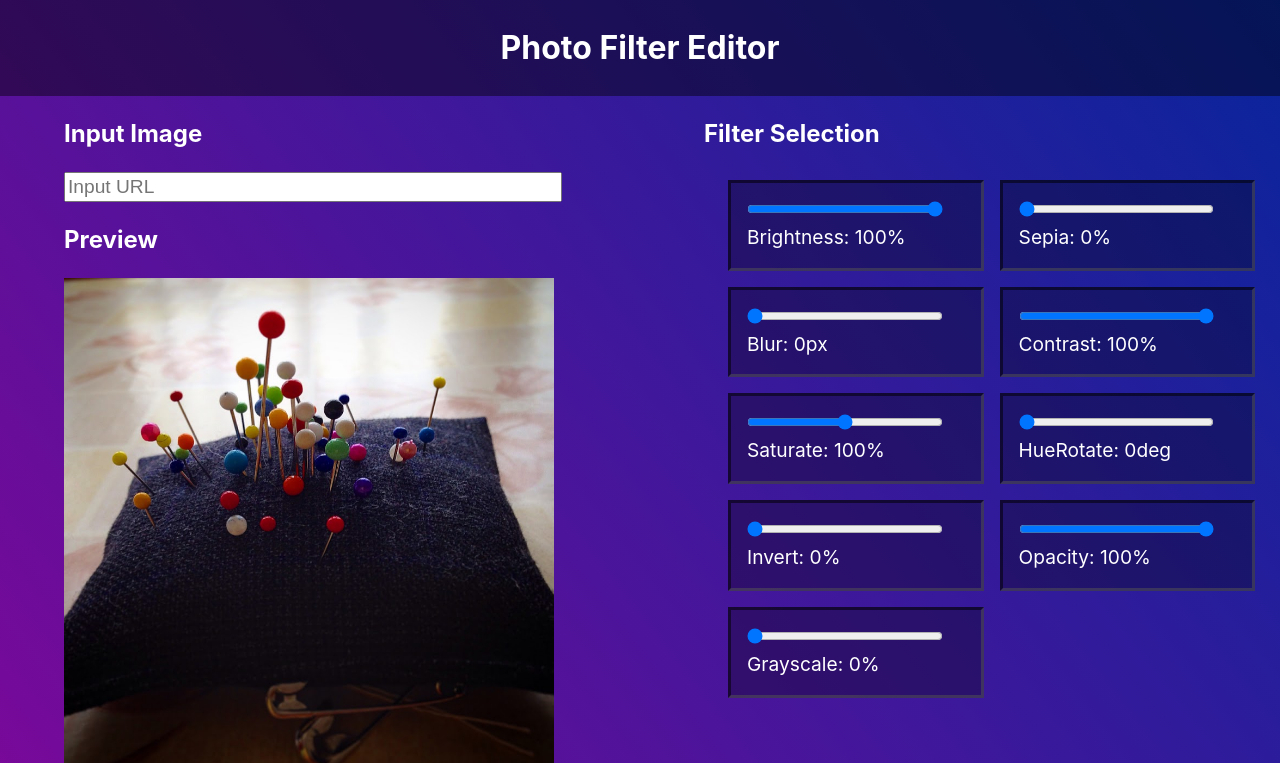
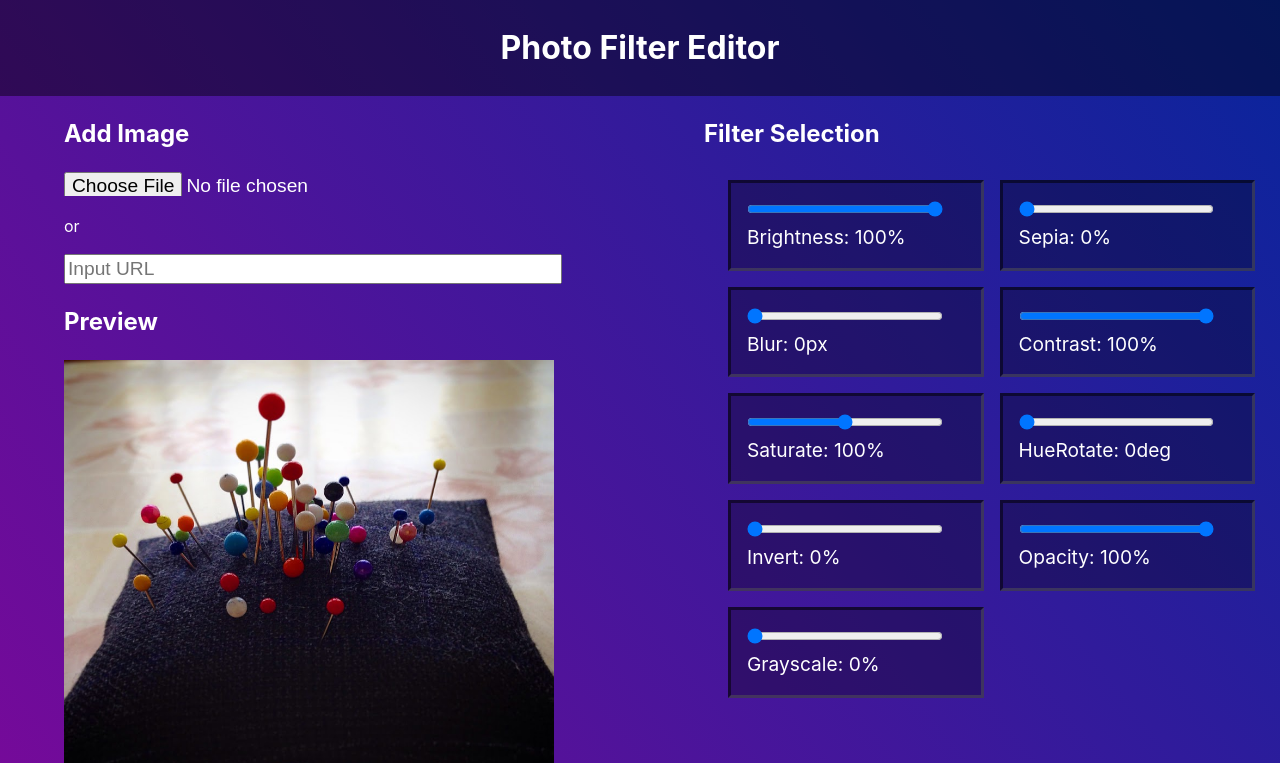
Before and after one commit to LucaDalCorso2004/SimplePhotoEditor, a React (Vite) app: page / in a window 1280 px wide. Shown: the top 763 px of the page. Built offline with nearby package versions, Linux system fonts and the light colour scheme.

Commit message:
added upload button but doesn't update image yet

```diff
--- a/src/App.jsx
+++ b/src/App.jsx
@@ -35,6 +35,12 @@ function App() {
     setURL(url);
   }
 
+  function uploadImage(file) {
+    if (file) {
+      setURL(URL.createObjectURL(file));
+    }
+  }
+
   const filterStyle = {
     filter: Object.entries(filters)
       .map(
@@ -57,7 +63,15 @@ function App() {
     <>
       <div className="editor">
         <div className="section">
-          <h2 className="sectionTitle">Input Image</h2>
+          <h2>Add Image</h2>
+          <input
+            accept="image/*"
+            type="file"
+            id="uploadImage"
+            onChange={(e) => uploadImage(e.target.files)}
+            className="textinput"
+          />
+          <p>or</p>
           <input
             onChange={(e) => addImage(e.target.value)}
             type="text"
@@ -74,7 +88,7 @@ function App() {
         </div>
 
         <div className="section">
-          <h2 className="sectionTitle">Filter Selection</h2>
+          <h2>Filter Selection</h2>
           <div className="filterSection">
             {Object.entries(filters).map(([filter, value]) => (
               <div className="filterItem" key={filter}>
```
